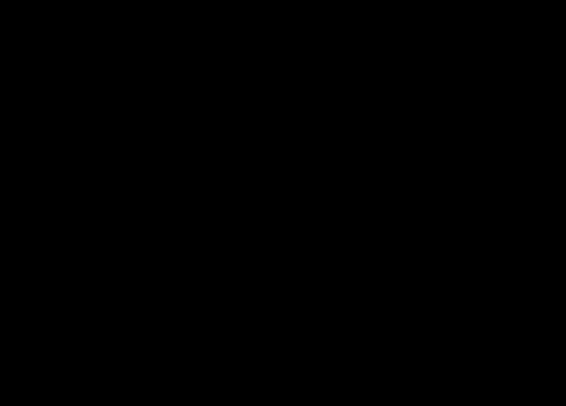
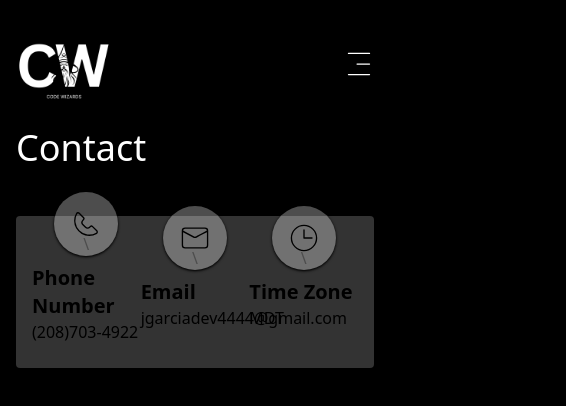
Before and after one commit to jgarcia4444/code-wizards, a React (Create React App) app: page /contact in a window 390 px wide. Before the commit this address had no page. Shown: the top 406 px of the page, 566 px wide, since content can reach past the window. Built offline with nearby package versions, Linux system fonts and the light colour scheme.

Commit message:
Contact page is created and info has been placed. Still needs to be made mobile responsive and functional.

```diff
--- a/src/App.js
+++ b/src/App.js
@@ -5,6 +5,7 @@
 import Home from './Pages/Home';
 import Services from './Pages/Services';
 import Portfolio from './Pages/Portfolio';
+import Contact from './Pages/Contact';
 
 function App() {
   return (
@@ -13,6 +14,7 @@
         <Route path="/" element={<Home />} />
         <Route path="/services" element={<Services />} />
         <Route path="/portfolio" element={<Portfolio />} />
+        <Route path="/contact" element={<Contact />} />
       </Routes>
     </BrowserRouter>
   );
--- /dev/null
+++ b/src/Components/Contact/ContactDetail/index.js
@@ -0,0 +1,26 @@
+import React from 'react'
+
+const ContactDetail = ({details}) => {
+
+    const {icon, title, info} = details;
+
+    const iconButton = (
+        <div className="w-16 h-16 bg-white bg-opacity-30 rounded-full flex items-center justify-center -mt-16 shadow shadow-black">
+            {icon}
+        </div>
+    )
+
+    return (
+        <div className="w-1/3 relative flex flex-col items-center justify-center">\
+            {iconButton}
+            <div className="mt-2 w-full">
+                <h4 className="text-xl font-bold">{title}</h4>
+            </div>
+            <div className="w-full mb-2">
+                <p className="">{info}</p>
+            </div>
+        </div>
+    )
+}
+
+export default ContactDetail;
--- a/src/Components/Portfolio/Projects/ProjectCard/index.js
+++ b/src/Components/Portfolio/Projects/ProjectCard/index.js
@@ -10,7 +10,7 @@
         <div className="relative rounded w-92 ">
             <img src={img} alt="" className="rounded w-92 -z-10" />
             <a href={websiteUrl} rel="noreferrer"  target="_blank" className="">
-                <div className="absolute top-0 left-0 w-full h-full bg-white bg-opacity-60 flex flex-row z-10 p-2 items-end transition-all duration-500 hover:bg-opacity-0 hover:cursor-pointer hover:scale-105 hover:text-transparent rounded">
+                <div className="absolute top-0 left-0 w-full h-full bg-white bg-opacity-80 flex flex-row z-10 p-2 items-end transition-all duration-500 hover:bg-opacity-0 hover:cursor-pointer hover:scale-105 hover:text-transparent rounded">
                     <div className="flex flex-col">
                         <h4 className="text-xl font-bold font-serif">{title}</h4>
                         <h6 className="text-lg font-light">{subTitle}</h6>
--- /dev/null
+++ b/src/Pages/Contact/index.js
@@ -0,0 +1,35 @@
+import React from 'react';
+import { CiPhone, CiMail, CiClock2 } from "react-icons/ci";
+
+import Layout from '../../Layout';
+import PageHeader from '../../Shared/Headers/PageHeader';
+import ContactDetail from '../../Components/Contact/ContactDetail';
+
+const Contact = () => {
+
+    const iconSize = 32;
+    const iconColor = "#000";
+
+    const renderContactDetails = () => {
+        let contactDetails = [
+            {icon: <CiPhone size={iconSize} color={iconColor} />, title: "Phone Number", info: "(208)703-4922"},
+            {icon: <CiMail size={iconSize} color={iconColor} />, title: "Email", info: "jgarciadev4444@gmail.com"},
+            {icon: <CiClock2 size={iconSize} color={iconColor} />, title: "Time Zone", info: "MDT"},
+        ]
+
+        return contactDetails.map((details, i) => <ContactDetail details={details} key={`${i}-${details.title}`} />)
+    }
+
+    return (
+        <Layout>
+            <div className="w-full flex flex-col pt-28 px-4">
+                <PageHeader headerText={"Contact"} />
+                <div className="bg-white bg-opacity-20 rounded p-4 flex flex-row mt-12 ">
+                    {renderContactDetails()}
+                </div>
+            </div>
+        </Layout>
+    )
+}
+
+export default Contact;
```
